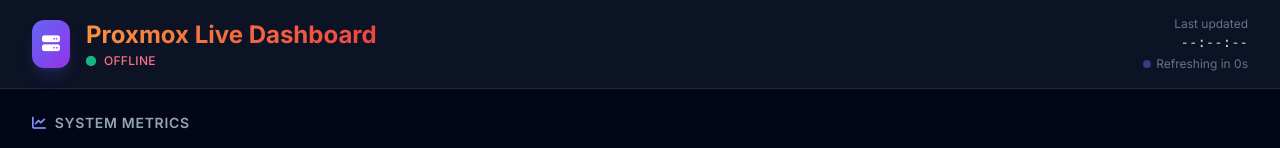
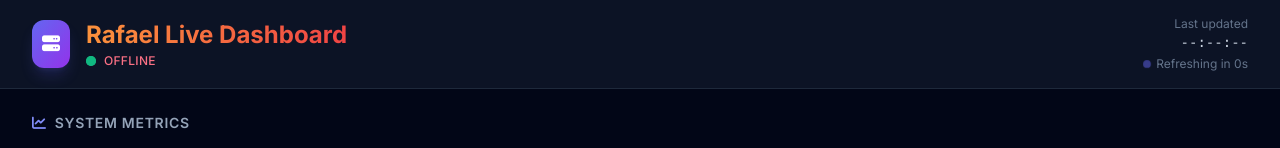
Before and after one commit to RafaelRicardo2705/server-monitoring-dashboard, a website: page public/index.html in a window 1280 px wide. Shown: the top 148 px of the page. Drawn offline with nearby package versions, Linux system fonts and the light colour scheme; no server answers.

```diff
--- a/public/index.html
+++ b/public/index.html
@@ -48,7 +48,7 @@
           </div>
           <div>
             <h1 class="text-xl sm:text-2xl font-bold bg-gradient-to-r from-orange-400 to-red-500 bg-clip-text text-transparent">
-              Proxmox Live Dashboard
+              Rafael Live Dashboard
             </h1>
             <div class="flex items-center gap-2 mt-0.5">
               <span id="status-dot" class="relative flex h-2.5 w-2.5">
```
